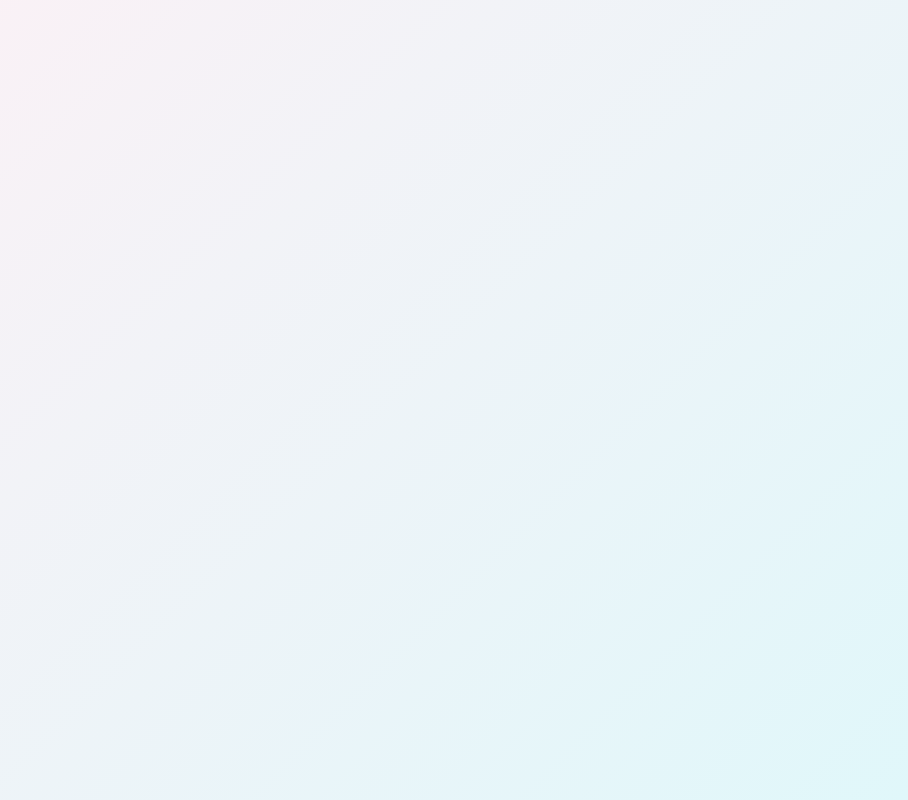
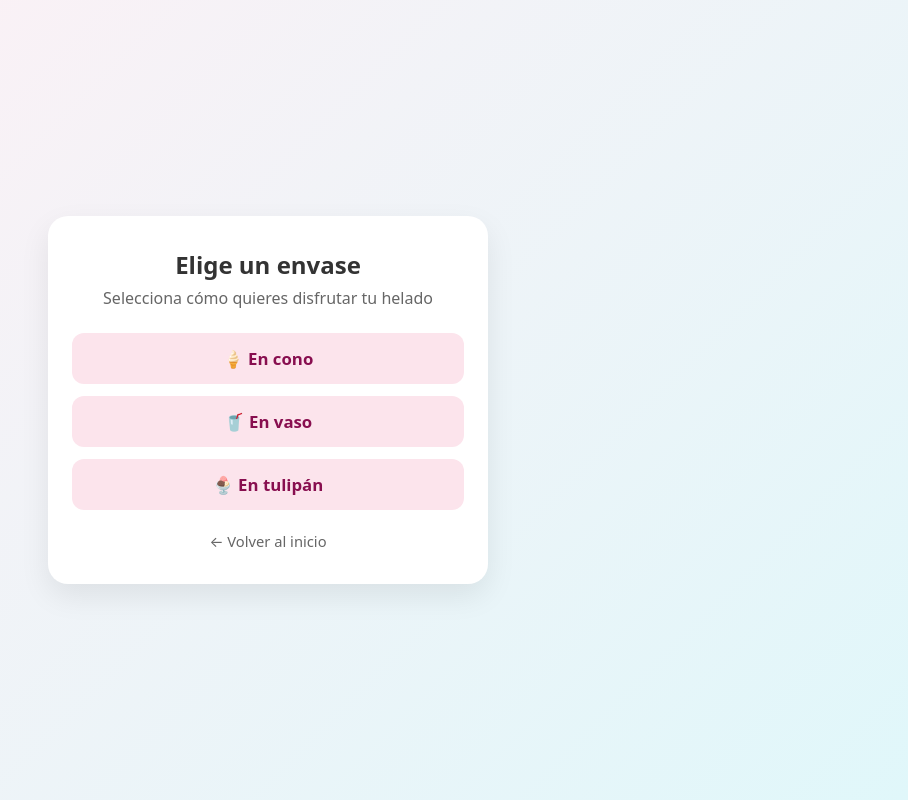
Before and after one commit to jfflores-cmyk/heladeria-panchita, a plain HTML site: page index.html in a window 1280 px wide. Both pictures are taken after a click on the button "Escoge un envase". Shown: the whole page, without its empty margins (372-1280 px from the left). Drawn offline with Linux system fonts and the light colour scheme.

Commit message:
Segunda Pantalla

```diff
--- a/index.html
+++ b/index.html
@@ -15,6 +15,19 @@
         <button type="button" class="btn-principal" onclick="irAPantalla('pantalla-envases')">Escoge un envase</button>
     </main>
 
+    <main id="pantalla-envases" class="tarjeta oculta">
+    <h2>Elige un envase</h2>
+    <p class="subtitulo">Selecciona cómo quieres disfrutar tu helado</p>
+
+    <div class="grid-opciones">
+        <button type="button" class="opcion-btn" onclick="animarYCambiar(this, 'Cono')">🍦 En cono</button>
+        <button type="button" class="opcion-btn" onclick="animarYCambiar(this, 'Vaso')">🥤 En vaso</button>
+        <button type="button" class="opcion-btn" onclick="animarYCambiar(this, 'Tulipán')">🍨 En tulipán</button>
+    </div>
+
+    <button type="button" class="volver" onclick="irAPantalla('pantalla-inicio')">← Volver al inicio</button>
+    </main>
+
 
 
     <script src="script.js"></script>
--- a/script.js
+++ b/script.js
@@ -11,3 +11,20 @@ function irAPantalla(idPantalla) {
     let destino = document.getElementById(idPantalla);
     if (destino) destino.classList.remove("oculta");
 }
+
+function animarYCambiar(elemento, envase) {
+    localStorage.setItem("envase", envase);
+
+    elemento.animate(
+        [
+            { transform: "scale(1)" },
+            { transform: "scale(0.9)" },
+            { transform: "scale(1)" }
+        ],
+        200
+    );
+
+    setTimeout(function () {
+        irAPantalla("pantalla-sabores");
+    }, 200);
+}
--- a/style.css
+++ b/style.css
@@ -72,3 +72,58 @@ body {
     transform: translateY(-2px);
     box-shadow: 0 8px 18px rgba(216, 27, 96, 0.25);
 }
+
+#pantalla-envases h2 {
+    color: #333;
+    font-size: 1.5rem;
+    margin-bottom: 6px;
+}
+
+#pantalla-envases .subtitulo {
+    color: #666;
+    margin-bottom: 24px;
+}
+
+#pantalla-envases .grid-opciones {
+    display: grid;
+    gap: 12px;
+    margin-bottom: 20px;
+}
+
+#pantalla-envases .opcion-btn {
+    display: inline-block;
+    width: 100%;
+    padding: 14px 18px;
+    border-radius: 12px;
+    border: none;
+    font-size: 1.05rem;
+    font-weight: 600;
+    cursor: pointer;
+    background-color: #fce4ec;
+    color: #880e4f;
+    transition: transform 0.2s ease, box-shadow 0.2s ease, background-color 0.2s ease;
+}
+
+#pantalla-envases .opcion-btn:hover {
+    background-color: #f8bbd0;
+    transform: translateY(-3px) scale(1.01);
+    box-shadow: 0 6px 14px rgba(136, 14, 79, 0.14);
+}
+
+#pantalla-envases .opcion-btn:active {
+    transform: scale(0.98);
+}
+
+#pantalla-envases .volver {
+    display: inline-block;
+    background: none;
+    border: none;
+    cursor: pointer;
+    color: #666;
+    font-size: 0.92rem;
+    transition: color 0.2s ease;
+}
+
+#pantalla-envases .volver:hover {
+    color: #d81b60;
+}
```
